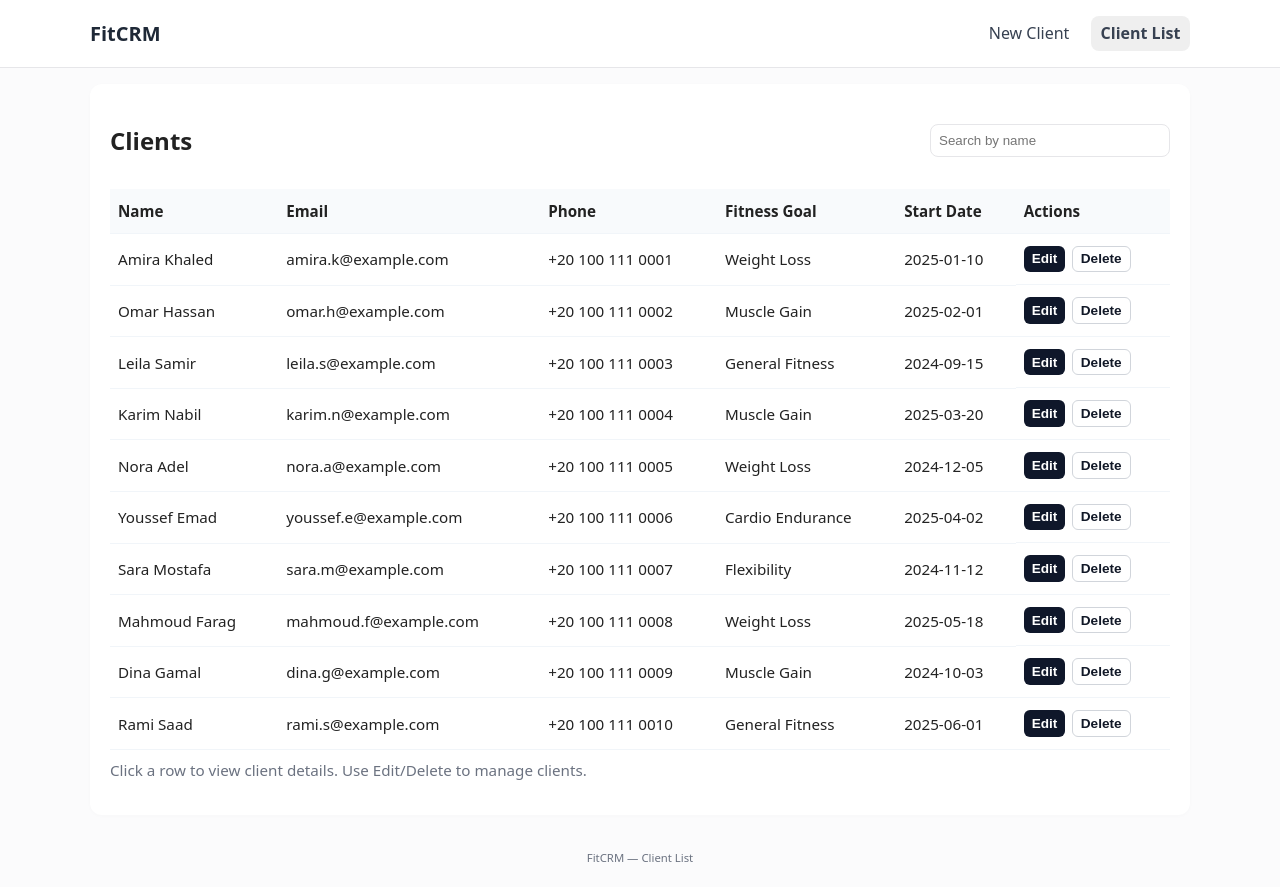
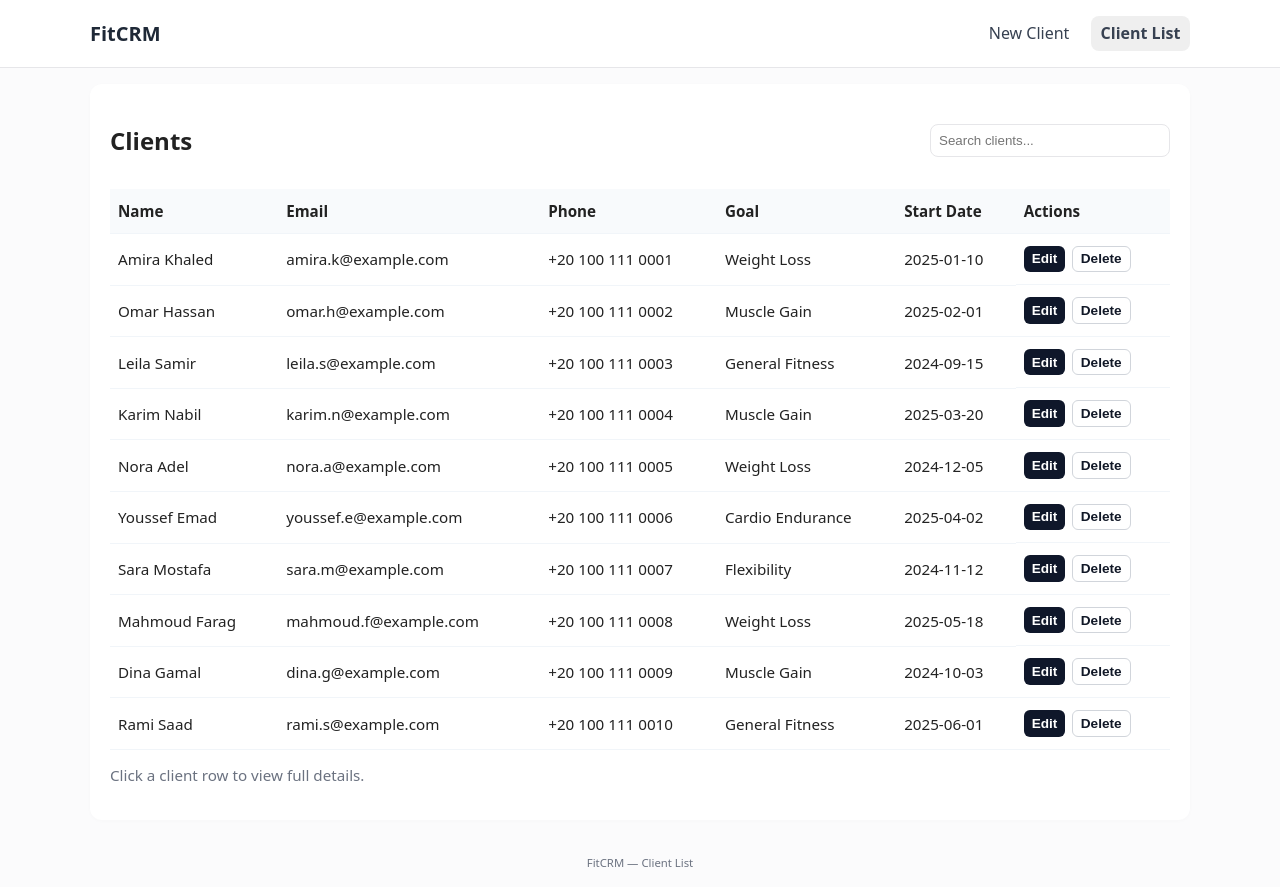
Before and after one commit to shahdyasser1654/Fitcrm, a plain HTML site: page clients.html in a window 1280 px wide. Drawn offline with Linux system fonts and the light colour scheme; files whose address does not match are found by name.

Commit message:
Refactor client search input and table structure

```diff
--- a/clients.html
+++ b/clients.html
@@ -21,10 +21,8 @@
     <section class="card list-card">
       <div class="list-header">
         <h2>Clients</h2>
-
         <div class="search-wrap">
-          <label for="search" class="visually-hidden">Search by name</label>
-          <input id="search" name="search" type="text" placeholder="Search by name" />
+          <input id="search" type="text" placeholder="Search clients...">
         </div>
       </div>
 
@@ -35,25 +33,21 @@
               <th>Name</th>
               <th>Email</th>
               <th>Phone</th>
-              <th>Fitness Goal</th>
+              <th>Goal</th>
               <th>Start Date</th>
               <th>Actions</th>
             </tr>
           </thead>
-          <tbody id="clientTableBody">
-            <!-- JS injects rows -->
-          </tbody>
+          <tbody id="clientTableBody"></tbody>
         </table>
       </div>
 
-      <p class="muted note">Click a row to view client details. Use Edit/Delete to manage clients.</p>
+      <p class="muted">Click a client row to view full details.</p>
     </section>
   </main>
 
   <footer class="site-footer">
-    <div class="container">
-      <small>FitCRM — Client List</small>
-    </div>
+    <div class="container"><small>FitCRM — Client List</small></div>
   </footer>
 
   <script src="clients.js"></script>
```
